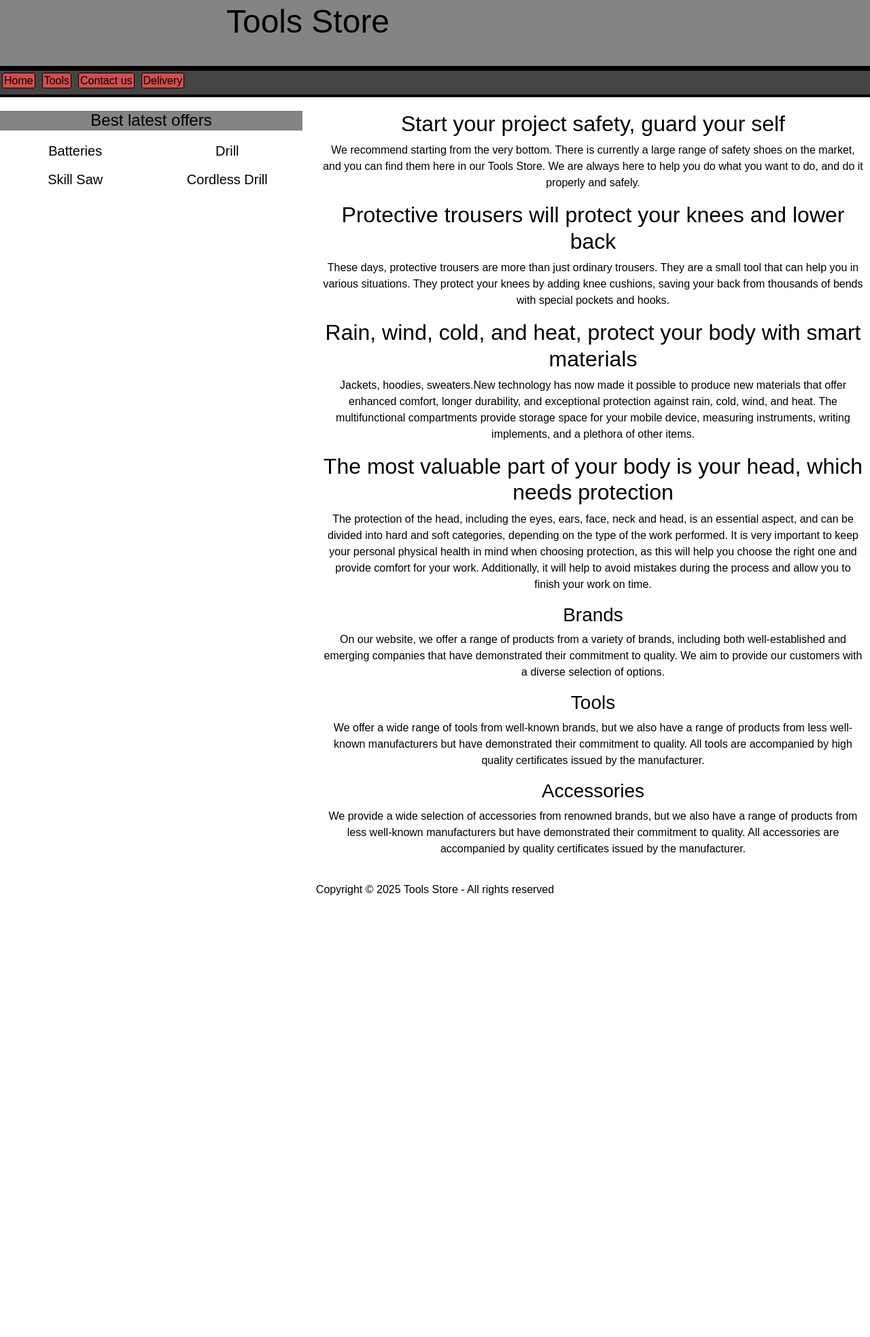
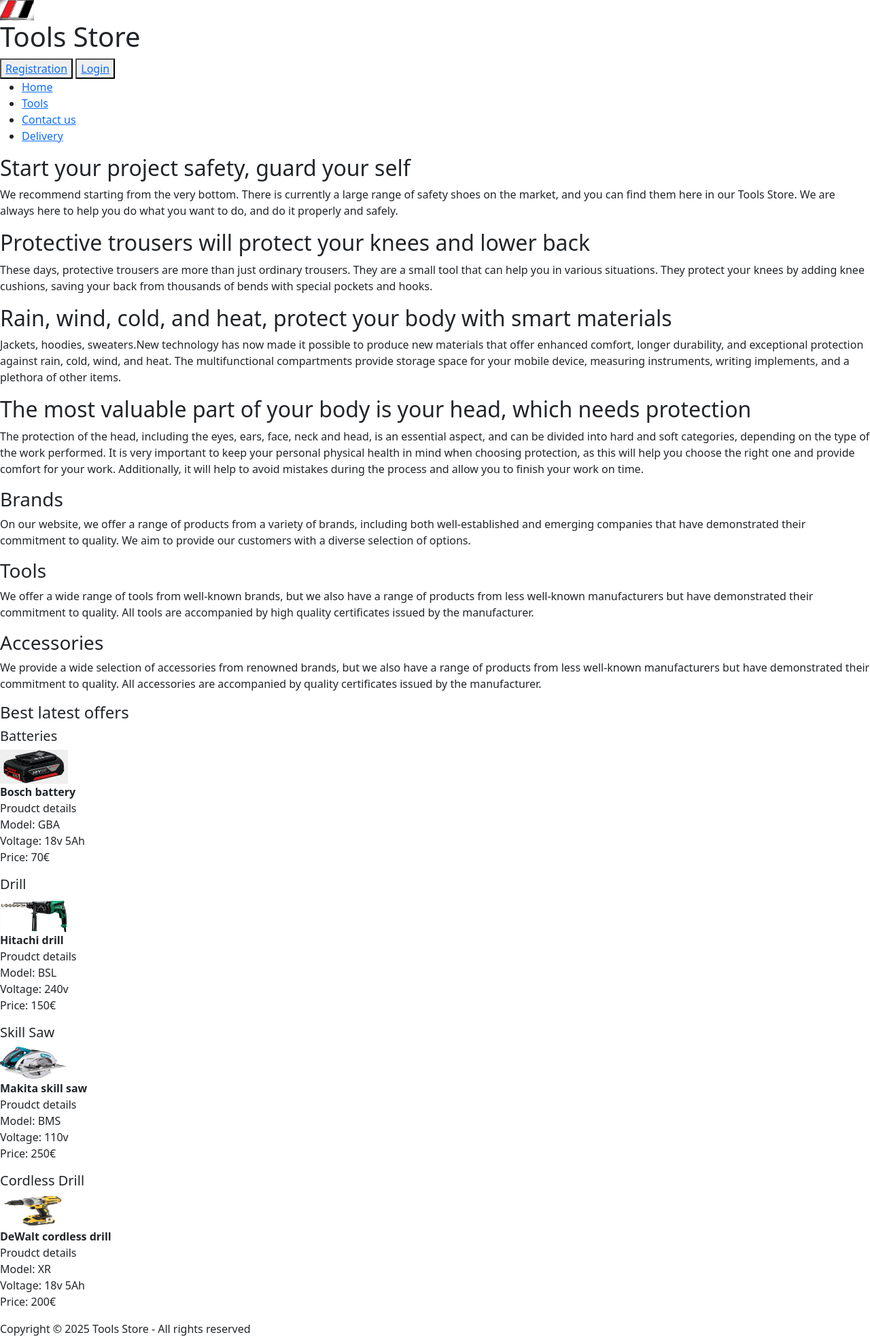
Before and after one commit to DimDeveloper18/Frameworks-Assignment, a Django app: page /tools_store/ in a window 1280 px wide. Shown: the whole page at 68% size. Before the commit the page ends 1317 px from the top, so only its background shows below. Run offline with Django 5.2, Linux system fonts and the light colour scheme.

Commit message:
File 'base.html' link's changed for 'css' folder and all images link's created to connect 'product_image' folder.

```diff
--- a/tools_store/products_store/templates/products_store/base.html
+++ b/tools_store/products_store/templates/products_store/base.html
@@ -6,18 +6,18 @@
     <meta charset="UTF-8">
     <meta name="viewport" content="width=device-width, initial-scale=1.0">
     <link href="https://cdn.jsdelivr.net/npm/bootstrap@5.0.2/dist/css/bootstrap.min.css" rel="stylesheet" integrity="sha384-EVSTQN3/azprG1Anm3QDgpJLIm9Nao0Yz1ztcQTwFspd3yD65VohhpuuCOmLASjC" crossorigin="anonymous">
-    <link rel="stylesheet" type="text/css" href="{% static 'products_store/homemob.css' %}">
-    <link rel="stylesheet" type="text/css" href="{% static 'products_store/homemed.css' %}">
-    <link rel="stylesheet" type="text/css" href="{% static 'products_store/homelarge.css' %}">
-    <link rel="stylesheet" type="text/css" href="{% static 'products_store/regbutt.css' %}">
-    <link rel="stylesheet" type="text/css" href="{% static 'products_store/aside.css' %}">
-    {% comment %} <link rel="icon" href="{{ url_for('static', filename="images/spstlogo.jpg")}}"> {% endcomment %}
+    <link rel="stylesheet" type="text/css" href="{% static 'products_store/css/homemob.css' %}">
+    <link rel="stylesheet" type="text/css" href="{% static 'products_store/css/homemed.css' %}">
+    <link rel="stylesheet" type="text/css" href="{% static 'products_store/css/homelarge.css' %}">
+    <link rel="stylesheet" type="text/css" href="{% static 'products_store/css/regbutt.css' %}">
+    <link rel="stylesheet" type="text/css" href="{% static 'products_store/css/aside.css' %}">
+    <link rel="icon" href="{% static 'products_store/product_image/spstlogo.jpg' %}">
     <title>Tool Store</title>
 </head>
 <body>
     <div id="wrapper">
         <header>
-                {% comment %} <img id="mlogo" src="{{ url_for('static', filename="images/spstlogo.jpg")}}" alt="Site Logo" height="30" width="50"> {% endcomment %}
+                <img id="mlogo" src="{% static 'products_store/product_image/spstlogo.jpg' %}" alt="Site Logo" height="30" width="50">
                 <h1>Tools Store</h1>
                     <div class="regbutt">
                         <button id="regBtn"><a href="{% url 'products_store-register_page' %}">Registration</a></button>
@@ -53,7 +53,7 @@
                 <h4 id="asHead">Best latest offers</h4>
                 <article class="bsell1" id="battery">
                     <h5>Batteries</h5>
-                    {% comment %} <img src="{{ url_for('static', filename="images/slbattery1.jpg")}}" alt="Sale Battery" height="50" width="100"> {% endcomment %}
+                    <img src="{% static 'products_store/product_image/slbattery1.jpg' %}" alt="Sale Battery" height="50" width="100">
                     <div id="windDet1">
                         <strong>Bosch battery</strong>
                             <p>
@@ -66,7 +66,7 @@
                 </article>
                 <article class="bsell2" id="drill">
                     <h5>Drill</h5>
-                    {% comment %} <img src="{{ url_for('static', filename="images/sldrill1.jpg")}}" alt="Sale Drill" height="50" width="100"> {% endcomment %}
+                    <img src="{% static 'products_store/product_image/sldrill1.jpg' %}" alt="Sale Drill" height="50" width="100">
                     <div id="windDet1">
                         <strong>Hitachi drill</strong>
                             <p>
@@ -79,7 +79,7 @@
                 </article>
                 <article class="bsell3" id="skillsaw">
                     <h5>Skill Saw</h5>
-                    {% comment %} <img src="{{ url_for('static', filename="images/slskillsaw1.jpg")}}" alt="Sale Saw" height="50" width="100"> {% endcomment %}
+                    <img src="{% static 'products_store/product_image/slskillsaw1.jpg' %}" alt="Sale Saw" height="50" width="100">
                     <div id="windDet1">
                         <strong>Makita skill saw</strong>
                             <p>
@@ -92,7 +92,7 @@
                 </article>
                 <article class="bsell4" id="cordlessdrill">
                     <h5>Cordless Drill</h5>
-                    {% comment %} <img src="{{ url_for('static', filename="images/slcdrill1.jpg")}}" alt="Sale Cordles Drill" height="50" width="100"> {% endcomment %}
+                    <img src="{% static 'products_store/product_image/slcdrill1.jpg' %}" alt="Sale Cordles Drill" height="50" width="100">
                     <div id="windDet1">
                         <strong>DeWalt cordless drill</strong>
                             <p>
```
